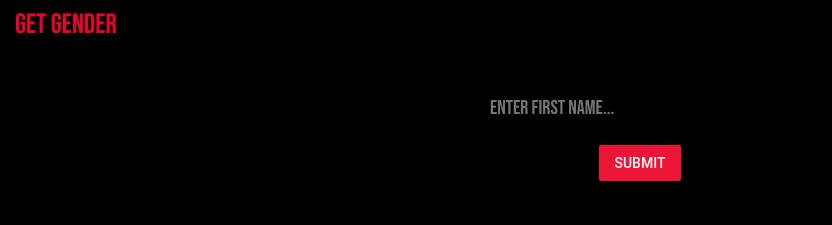
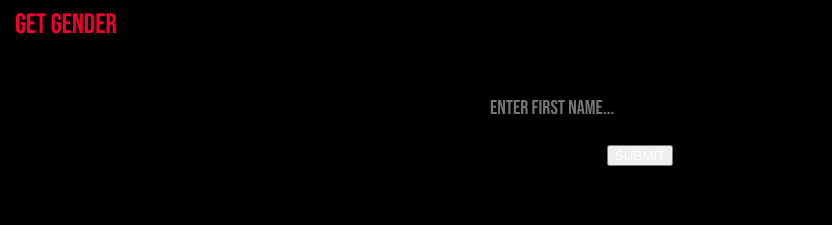
Before and after one commit to sourabh09/getgenderbyname, a plain HTML site: page index.html in a window 1280 px wide. Shown: the top 225 px of the page, without its empty margins (0-832 px from the left). Drawn offline with nearby package versions, Linux system fonts and the light colour scheme; a web font is replaced by a local one.

Commit message:
Update index.html

```diff
--- a/index.html
+++ b/index.html
@@ -34,7 +34,7 @@
     <input onkeypress="return AvoidSpace(event)" class="mdl-textfield__input"  type="text" id="name" placeholder="Enter first name..." size="50" autocomplete="off">
   <!--   <label class="mdl-textfield__label" type="submit" for="sample3">Enter first name...</label> -->
   </div><br>
-  <button style="color:#FFF" onclick="getData()" class="mdl-button mdl-js-button mdl-button--raised mdl-js-ripple-effect mdl-button--colored">
+  <button style="color:#FFF" onclick="getData()" class="sbutton">
     SUBMIT
   </button>
   </form>
```
